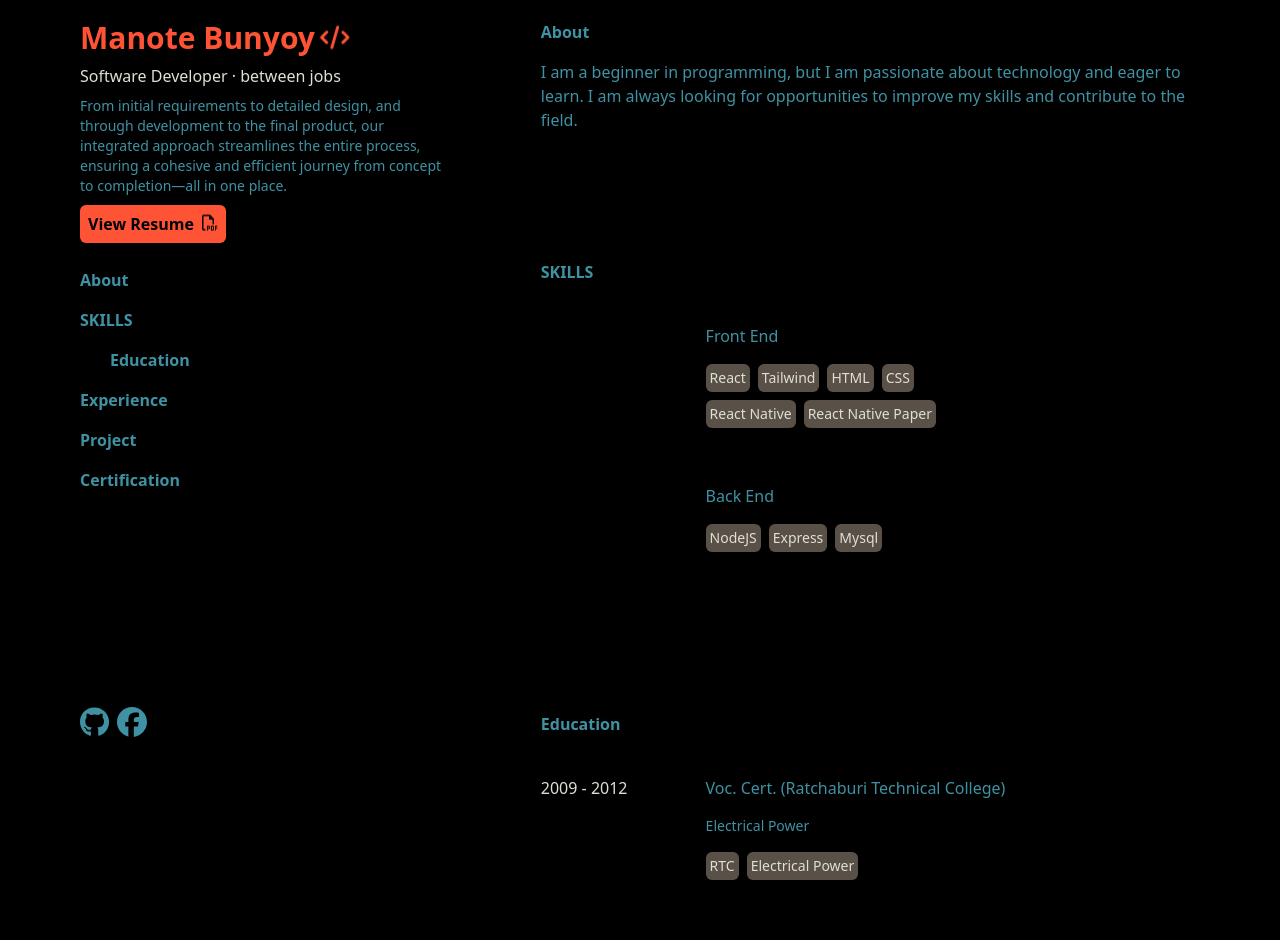
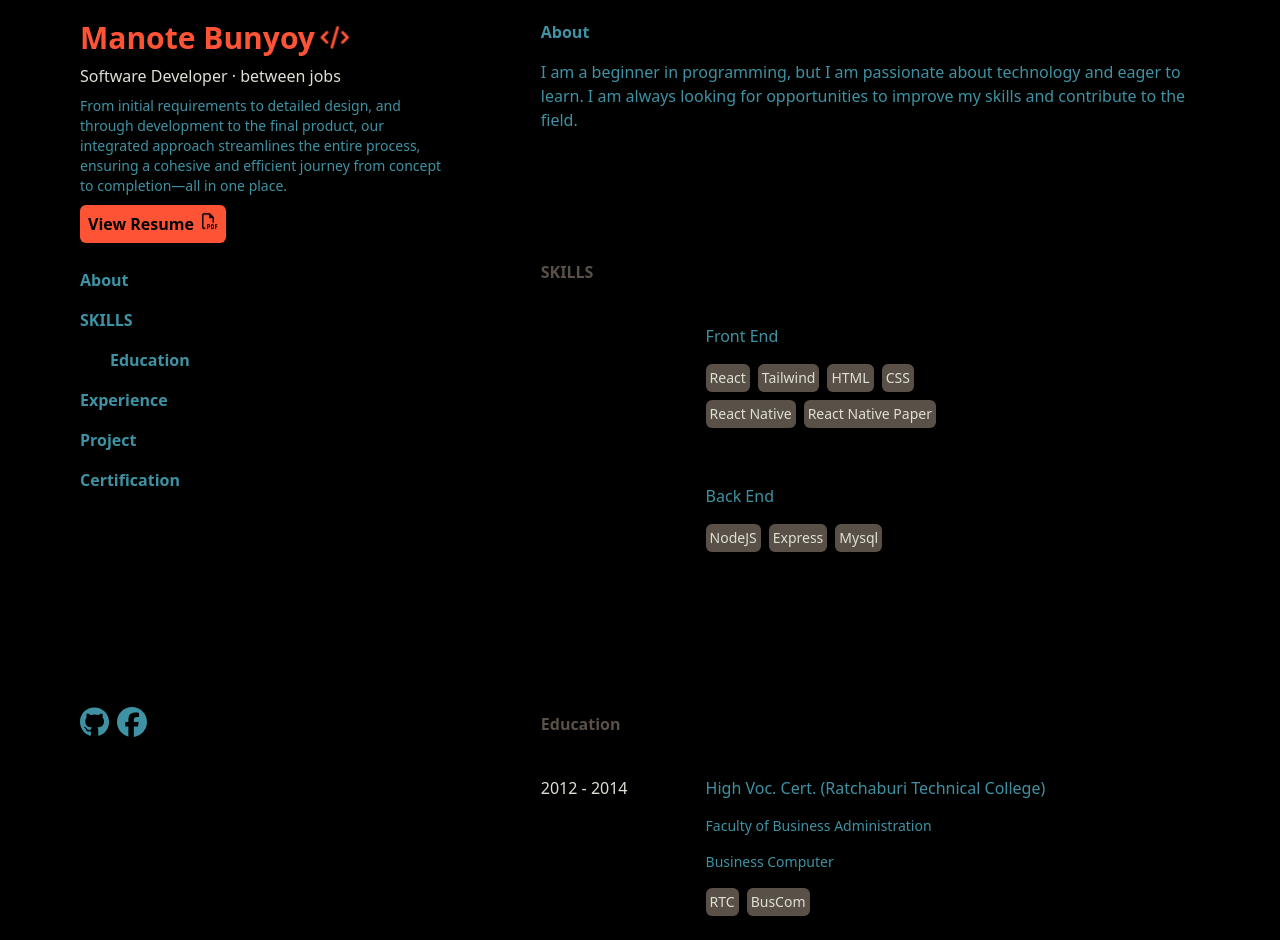
Before and after one commit to TheTaoMC/Portfolio, a React (Vite) app: page / in a window 1280 px wide. Shown: the top 940 px of the page. Built offline with nearby package versions, Linux system fonts and the light colour scheme.

Commit message:
231123824

```diff
--- a/src/components/Contents/ContentContainer.jsx
+++ b/src/components/Contents/ContentContainer.jsx
@@ -1,12 +1,12 @@
-import { useEffect } from "react"
-import { useState } from "react"
-import Contenttitle from "../ContentDetail/Contenttitle"
-import Description from "../ContentDetail/Description"
-import Iconlink from "../ContentDetail/Iconlink"
-import Img from "../ContentDetail/Img"
-import Tag from "../ContentDetail/Tag"
-import Year from "../ContentDetail/Year"
-import { iconMappings } from "../ContentDetail/Iconlink/IconMappings"
+import { useEffect } from "react";
+import { useState } from "react";
+import Contenttitle from "../ContentDetail/Contenttitle";
+import Description from "../ContentDetail/Description";
+import Iconlink from "../ContentDetail/Iconlink";
+import Img from "../ContentDetail/Img";
+import Tag from "../ContentDetail/Tag";
+import Year from "../ContentDetail/Year";
+import { iconMappings } from "../ContentDetail/Iconlink/IconMappings";
 
 import {
   faFacebook,
@@ -15,7 +15,7 @@ import {
   faLinkedin,
   faTwitter,
   faYoutube,
-} from "@fortawesome/free-brands-svg-icons"
+} from "@fortawesome/free-brands-svg-icons";
 
 /*
 <ContentContainer
@@ -24,18 +24,26 @@ import {
 />
 */
 const ContentContainer = ({ onaddsectionidsin, title, data = [] }) => {
-  const [ishover, setIshover] = useState({})
-  //console.log("setIshover:", ishover)
+  const [ishover, setIshover] = useState({});
+  const [ishovertitle, setIshovertitle] = useState({});
+  //console.log("setIshoverp:", ishovertitle);
   //console.log(data)
-  const Section_ID = `${title}-section`
+  const Section_ID = `${title}-section`;
 
   useEffect(() => {
-    onaddsectionidsin(Section_ID, title)
-  }, [])
+    onaddsectionidsin(Section_ID, title);
+  }, []);
 
   return (
     <div className="scroll-m-5" id={Section_ID}>
-      <div id={title} className="font-semibold text-colortext3 mb-4 px-2">
+      <div
+        id={title}
+        className={`font-semibold ${
+          ishovertitle[`${Section_ID}-${title}`]
+            ? "text-colortext3"
+            : "text-colortext4"
+        } mb-4 px-2`}
+      >
         {title}
       </div>
       {data.map((data, index) => (
@@ -47,8 +55,14 @@ const ContentContainer = ({ onaddsectionidsin, title, data = [] }) => {
           className={`grid grid-cols-[25%_75%]  px-2 py-6 ${
             ishover[`${Section_ID}-${index}`] ? "bg-neutral-900" : ""
           }  rounded-xl `}
-          onMouseEnter={() => setIshover({ [`${Section_ID}-${index}`]: true })}
-          onMouseLeave={() => setIshover({ [`${Section_ID}-${index}`]: false })}
+          onMouseEnter={() => {
+            setIshovertitle({ [`${Section_ID}-${title}`]: true });
+            setIshover({ [`${Section_ID}-${index}`]: true });
+          }}
+          onMouseLeave={() => {
+            setIshovertitle({ [`${Section_ID}-${title}`]: false });
+            setIshover({ [`${Section_ID}-${index}`]: false });
+          }}
         >
           <div>
             {/* year */}
@@ -105,7 +119,7 @@ const ContentContainer = ({ onaddsectionidsin, title, data = [] }) => {
         </div>
       ))}
     </div>
-  )
-}
+  );
+};
 
-export default ContentContainer
+export default ContentContainer;
--- a/src/components/Data.jsx
+++ b/src/components/Data.jsx
@@ -5,7 +5,7 @@ import {
   faLinkedin,
   faTwitter,
   faYoutube,
-} from "@fortawesome/free-brands-svg-icons"
+} from "@fortawesome/free-brands-svg-icons";
 
 export const data = {
   name: "Manote Bunyoy",
@@ -14,31 +14,21 @@ export const data = {
     "From initial requirements to detailed design, and through development to the final product, our integrated approach streamlines the entire process, ensuring a cohesive and efficient journey from concept to completion—all in one place.",
   btntxt: "View Resume",
   link: "",
-}
+};
 
 export const datanav = {
   title: "About",
   description:
     "I am a beginner in programming, but I am passionate about technology and eager to learn. I am always looking for opportunities to improve my skills and contribute to the field.",
-}
+};
 
 export const dataabout = {
   title: "About",
   description:
     "I am a beginner in programming, but I am passionate about technology and eager to learn. I am always looking for opportunities to improve my skills and contribute to the field.",
-}
+};
 
 export const dataEducation = [
-  {
-    year: "2009 - 2012",
-    img: "",
-    contenttitle: "Voc. Cert. (Ratchaburi Technical College)",
-    contenttitlelink: "",
-
-    iconlinks: [],
-    descriptions: ["Electrical Power"],
-    tags: [["RTC", "Electrical Power"]],
-  },
   {
     year: "2012 - 2014",
     img: "",
@@ -59,7 +49,7 @@ export const dataEducation = [
     descriptions: ["Faculty of Business Administration", "Business Computer"],
     tags: [["SAU", "BusCom"]],
   },
-]
+];
 
 export const dataExperience = [
   {
@@ -118,13 +108,12 @@ export const dataExperience = [
     descriptions: ["Project Coordinators"],
     tags: [["Technology", "Weighing", "Tester", "UI", "Project Co"]],
   },
-]
+];
 
-import imgExp from "../assets/rn001.png"
-import imgExp2 from "../assets/webmap.png"
-import imgExp3 from "../assets/POS.jpg"
-import Portfolio from "../assets/Portfolio.jpg"
-import { faLink } from "@fortawesome/free-solid-svg-icons"
+import imgExp from "../assets/rn001.png";
+import imgExp2 from "../assets/webmap.png";
+import Portfolio from "../assets/Portfolio.jpg";
+import { faLink } from "@fortawesome/free-solid-svg-icons";
 export const dataProject = [
   {
     year: "2023",
@@ -161,23 +150,20 @@ export const dataProject = [
   },
   {
     year: "2022",
-    img: imgExp2,
+    img: "",
     contenttitle: "WebMap",
     contenttitlelink: "",
 
-    iconlinks: [
-      { icon: faGithub, link: "https://github.com/TheTaoMC/Isaan_Food_House" },
-      { icon: faGithub, link: "" },
-    ],
-    descriptions: ["3 WebMap of Company.", "4 WebMap of Company."],
+    iconlinks: [],
+    descriptions: ["WebMap of Company."],
     tags: [
       ["HTML", "Bootstrap 5"],
       ["PHP", "MySql"],
     ],
   },
-]
+];
 
-export const dataArticle = []
+export const dataArticle = [];
 export const dataCertification = [
   {
     year: "2023",
@@ -243,4 +229,4 @@ export const dataCertification = [
     descriptions: ["Test CSS skills with W3Schools' Exercises."],
     tags: [["CSS", "Front End"]],
   },
-]
+];
```
Also changed, not shown: src/App.jsx (+6 -6 lines).
